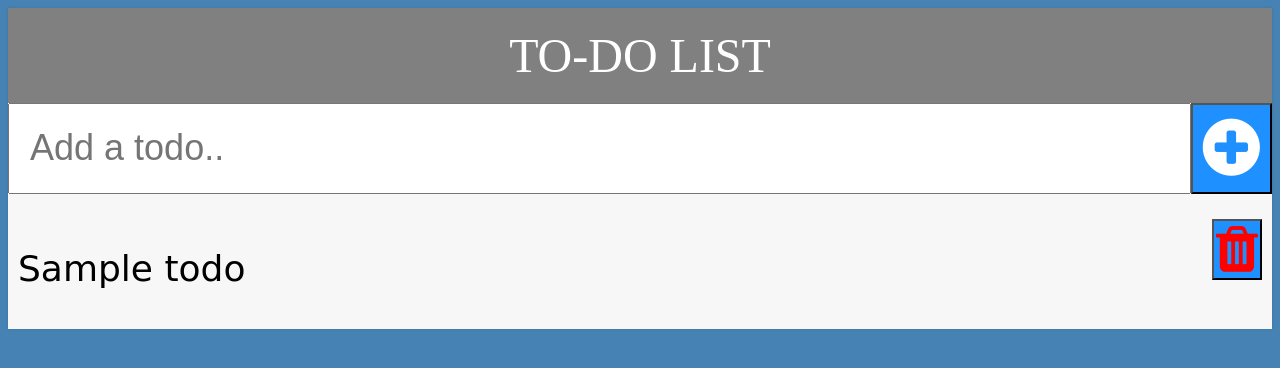
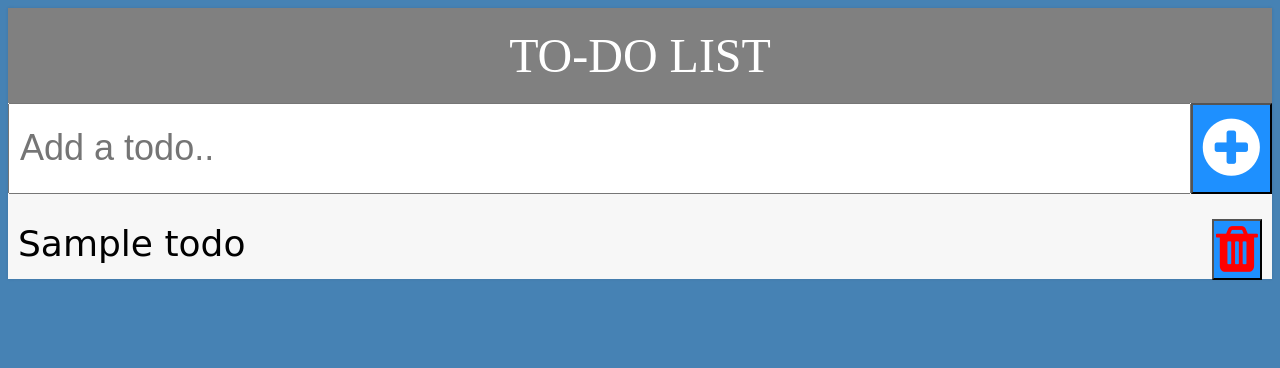
Before and after one commit to Muskan02/Karya-Suchi, a Django app: page / in a window 1280 px wide. Shown: the top 368 px of the page. Run offline with Django 3.2, Linux system fonts and the light colour scheme; tables that the repository leaves empty hold one stand-in row (values such as "Sample post"); some libraries are stand-ins or nearby versions.

Commit message:
app created

```diff
--- a/static/css/todos.css
+++ b/static/css/todos.css
@@ -34,7 +34,7 @@ li{
 	padding: 10px;
 	font-size: 36px;
 	background-color: #fff;
-	line-height: 100px;
+	line-height: 50px;
 }
 
 li:nth-child(2n){
@@ -86,14 +86,14 @@ input:focus{
   padding: 10px;
   background: dodgerblue;
   color: white;
-  min-width: 50px;
+  min-width: 30px;
   text-align: center;
   margin: 0;
 }
 
 .input-field {
   width: 100%;
-  padding: 20px;
+  padding: 10px;
   outline: none;
   margin: 0 auto;
   font-size: 36px;
```
